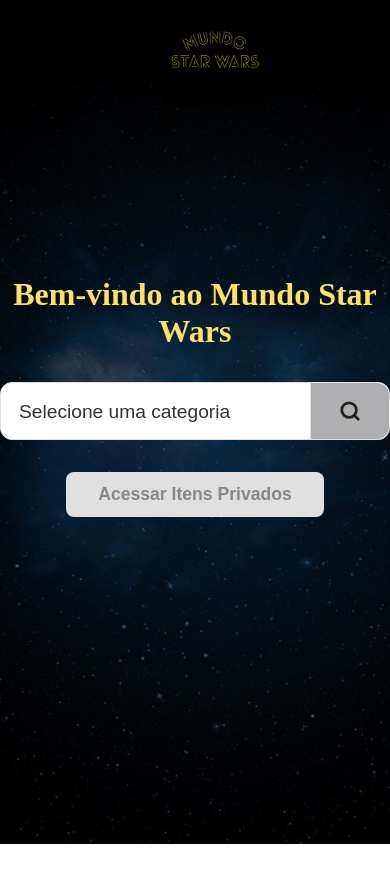
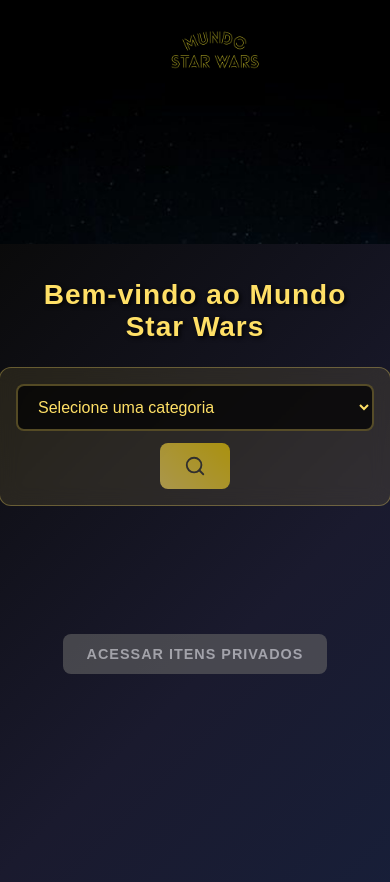
Before and after one commit to Antonia095/mundo-star-wars-front, a React (Vite) app: page / in a window 390 px wide. Shown: the top 882 px of the page. Before the commit the page ends 844 px from the top, so only its background shows below. Built offline with nearby package versions, Linux system fonts and the light colour scheme.

Commit message:
refatora codigo da pagina home e adiciona responsividade

```diff
--- a/src/components/PrivateRoute.tsx
+++ b/src/components/PrivateRoute.tsx
@@ -1,8 +1,9 @@
+import React from 'react';
 import { Navigate } from 'react-router-dom';
-import { isAuthenticated } from '../services/mockAuthService';
+import { isAuthenticated } from '../services/mundoStarWarsApi';
 
 interface PrivateRouteProps {
-  children: JSX.Element;
+  children: React.ReactElement;
 }
 
 const PrivateRoute = ({ children }: PrivateRouteProps) => {
--- a/src/pages/Home.tsx
+++ b/src/pages/Home.tsx
@@ -4,6 +4,42 @@
 import { useAuth } from '../hooks/useAuth';
 import { useNavigate } from 'react-router-dom';
 import '../styles/pages/Home.css';
+
+interface Filme {
+  title: string;
+  opening_crawl: string;
+  director: string;
+  producer: string;
+  release_date: string;
+}
+
+interface Personagem {
+  name: string;
+  gender: string;
+  birth_year: string;
+  height: string;
+}
+
+interface Planeta {
+  name: string;
+  climate: string;
+  terrain: string;
+  population: string;
+}
+
+type SwapiItem = Filme | Personagem | Planeta;
+
+const isFilme = (item: SwapiItem): item is Filme => {
+  return 'title' in item && 'opening_crawl' in item;
+};
+
+const isPersonagem = (item: SwapiItem): item is Personagem => {
+  return 'gender' in item && 'birth_year' in item;
+};
+
+const isPlaneta = (item: SwapiItem): item is Planeta => {
+  return 'climate' in item && 'terrain' in item;
+};
 
 const categorias = [
   { value: '', label: 'Selecione uma categoria' },
@@ -33,8 +69,57 @@
     buscar(categoria, termo);
   };
 
+  const getItemDetails = (item: SwapiItem, categoria: string): Record<string, string> | undefined => {
+    switch (categoria) {
+      case 'filme':
+        if (isFilme(item)) {
+          return {
+            Diretor: item.director || '',
+            Produtor: item.producer || '',
+            'Data de lançamento': item.release_date || ''
+          };
+        }
+        break;
+
+      case 'personagem':
+        if (isPersonagem(item)) {
+          return {
+            Gênero: item.gender || '',
+            'Ano de nascimento': item.birth_year || '',
+            Altura: item.height || ''
+          };
+        }
+        break;
+
+      case 'planeta':
+        if (isPlaneta(item)) {
+          return {
+            Clima: item.climate || '',
+            Terreno: item.terrain || '',
+            População: item.population || ''
+          };
+        }
+        break;
+
+      default:
+        return undefined;
+    }
+    return undefined;
+  };
+
+  const getItemTitle = (item: SwapiItem): string => {
+    return isFilme(item) ? item.title : item.name;
+  };
+
+  const getItemDescription = (item: SwapiItem): string => {
+    if (isFilme(item)) return item.opening_crawl;
+    if (isPlaneta(item)) return item.climate;
+    if (isPersonagem(item)) return item.gender;
+    return '';
+  };
+
   return (
-    <div>
+    <div className='container-home'>
       <h1>Bem-vindo ao Mundo Star Wars</h1>
       <form className='search-form' onSubmit={handleSubmit}>
         <select
@@ -66,28 +151,15 @@
           <svg xmlns="http://www.w3.org/2000/svg" width="22" height="22" viewBox="0 0 24 24" fill="none" stroke="#333" strokeWidth="2" strokeLinecap="round" strokeLinejoin="round"><circle cx="11" cy="11" r="8"/><line x1="21" y1="21" x2="16.65" y2="16.65"/></svg>
         </button>
       </form>
-      {loading && <p style={{color:'#ffe066'}}>Carregando...</p>}
-      {erro && <p style={{color:'#ffe066'}}>{erro}</p>}
+      {loading && <p className="loading-message">Carregando...</p>}
+      {erro && <p className="error-message">{erro}</p>}
       <div className="card-list">
         {resultados.map((item) => (
           <Card
-            title={"title" in item ? item.title : item.name}
-            description={"opening_crawl" in item ? item.opening_crawl : ("climate" in item ? item.climate : ("gender" in item ? item.gender : ''))}
-            details={
-              categoria === 'filme' ? {
-                Diretor: "director" in item ? item.director : '',
-                Produtor: "producer" in item ? item.producer : '',
-                'Data de lançamento': "release_date" in item ? item.release_date : ''
-              } : categoria === 'personagem' ? {
-                Gênero: "gender" in item ? item.gender : '',
-                'Ano de nascimento': "birth_year" in item ? item.birth_year : '',
-                Altura: "height" in item ? item.height : ''
-              } : categoria === 'planeta' ? {
-                Clima: "climate" in item ? item.climate : '',
-                Terreno: "terrain" in item ? item.terrain : '',
-                População: "population" in item ? item.population : ''
-              } : undefined
-            }
+            key={getItemTitle(item)}
+            title={getItemTitle(item)}
+            description={getItemDescription(item)}
+            details={getItemDetails(item, categoria)}
           />
         ))}
       </div>
--- a/src/pages/Login.tsx
+++ b/src/pages/Login.tsx
@@ -1,11 +1,11 @@
 
 import React, { useState, useEffect } from 'react';
 import { useNavigate, Link } from 'react-router-dom';
-import { useAuth } from '../hooks/useAuth';
+import { useAuth } from '../hooks/useAuthReal';
 import '../styles/pages/Login.css';
 
 const Login = () => {
-  const { auth, login, error, loading } = useAuth();
+  const { auth, login, error, loading, clearError } = useAuth();
   const [email, setEmail] = useState('');
   const [senha, setSenha] = useState('');
   const navigate = useNavigate();
@@ -13,6 +13,11 @@
   useEffect(() => {
     if (auth) navigate('/itens');
   }, [auth, navigate]);
+
+  useEffect(() => {
+    // Limpar erros quando o componente monta
+    clearError();
+  }, [clearError]);
 
   const handleSubmit = async (e: React.FormEvent) => {
     e.preventDefault();
@@ -44,6 +49,13 @@
         <button type="submit" disabled={loading}>{loading ? 'Entrando...' : 'Logar'}</button>
       </form>
       {error && <p style={{ color: 'red', marginTop: 8 }}>{error}</p>}
+
+      <p style={{ textAlign: 'center', marginTop: 16 }}>
+        Não tem uma conta?{' '}
+        <Link to="/register" style={{ color: '#ffe066', textDecoration: 'underline' }}>
+          Cadastre-se
+        </Link>
+      </p>
     </div>
   );
 };
--- a/src/styles/pages/Home.css
+++ b/src/styles/pages/Home.css
@@ -1,116 +1,275 @@
-h1 {
+.container-home {
+  min-height: 100vh;
+  display: flex;
+  flex-direction: column;
+  align-items: center;
+  justify-content: flex-start;
+  padding: 2rem;
+  background: linear-gradient(135deg, #0a0a0a 0%, #1a1a2e 50%, #16213e 100%);
+  color: #ffe066;
+  font-family: 'Arial', sans-serif;
+}
+
+.container-home h1 {
+  text-align: center;
+  font-size: 2.5rem;
+  margin-bottom: 2rem;
+  color: #ffe066;
+  text-shadow: 2px 2px 4px rgba(0, 0, 0, 0.8);
   font-weight: bold;
-  color: #ffe066;
-  text-align: center;
-  margin: 2rem 0;
+  letter-spacing: 1px;
 }
 
 .search-form {
-    display: flex;
-    align-items: center;
-    background: #fff;
-    border-radius: 12px;
-    box-shadow: 0 2px 8px rgba(20,40,75,0.08);
-    padding: 0;
-    margin: 24px auto 32px auto;
-    max-width: 700px;
-    height: 56px;
-    border: 1px solid #e0e0e0;
+  display: flex;
+  flex-direction: column;
+  align-items: center;
+  gap: 1rem;
+  margin-bottom: 2rem;
+  padding: 1.5rem;
+  background: rgba(255, 224, 102, 0.1);
+  border-radius: 12px;
+  border: 1px solid rgba(255, 224, 102, 0.3);
+  backdrop-filter: blur(10px);
+  width: 100%;
+  max-width: 500px;
+}
+
+.search-select,
+.search-input {
+  width: 100%;
+  padding: 0.75rem 1rem;
+  border: 2px solid rgba(255, 224, 102, 0.3);
+  border-radius: 8px;
+  background: rgba(0, 0, 0, 0.7);
+  color: #ffe066;
+  font-size: 1rem;
+  transition: all 0.3s ease;
+}
+
+.search-select:focus,
+.search-input:focus {
+  outline: none;
+  border-color: #ffe066;
+  box-shadow: 0 0 10px rgba(255, 224, 102, 0.5);
+}
+
+.search-select option {
+  background: #1a1a2e;
+  color: #ffe066;
+}
+
+.search-btn {
+  padding: 0.75rem 1.5rem;
+  background: linear-gradient(45deg, #ffe066, #ffd700);
+  border: none;
+  border-radius: 8px;
+  cursor: pointer;
+  transition: all 0.3s ease;
+  display: flex;
+  align-items: center;
+  gap: 0.5rem;
+  font-weight: bold;
+  color: #333;
+}
+
+.search-btn:hover:not(:disabled) {
+  transform: translateY(-2px);
+  box-shadow: 0 5px 15px rgba(255, 224, 102, 0.4);
+}
+
+.search-btn:disabled {
+  opacity: 0.6;
+  cursor: not-allowed;
+  transform: none;
 }
 
 .card-list {
-  display: flex;
-  flex-direction: row;
-  justify-content: center;
-  align-items: flex-start;
+  display: grid;
+  grid-template-columns: repeat(auto-fit, minmax(300px, 1fr));
+  gap: 1.5rem;
   width: 100%;
-  margin-top: 2rem;
-  gap: 2rem;
-}
-
-
-.search-select {
-  border: none;
-  outline: none;
-  font-size: 1.2rem;
-  padding: 0 18px;
-  height: 100%;
-  border-radius: 12px 0 0 12px;
-  background: transparent;
-  flex: 1;
-  min-width: 120px;
-  color: #333;
-  appearance: none;
-  -webkit-appearance: none;
-  -moz-appearance: none;
-}
-
-.search-input {
-  border: none;
-  outline: none;
-  font-size: 1.2rem;
-  padding: 0 18px;
-  height: 100%;
-  flex: 4;
-  background: transparent;
-  color: #333;
-}
-
-.search-btn {
-  border: none;
-  background: #afafb1;
-  color: #333;
-  font-size: 1.1rem;
-  padding: 0 28px;
-  height: 100%;
-  border-radius: 0 12px 12px 0;
-  cursor: pointer;
-  font-weight: 500;
-  transition: background 0.2s;
-  border-left: 1px solid #e0e0e0;
-}
-
-.search-btn svg {
-  display: block;
-  margin: 0 auto;
-  width: 22px;
-  height: 22px;
-  stroke: #333;
-  transition: stroke 0.2s;
-  stroke-width: 3;
-  fill: none;
-  object-fit: contain;
-  stroke-linecap: round;
-  stroke-linejoin: round;
-}
-
-.search-btn:disabled svg {
-  stroke: #202020;
-}
-
-.search-btn:hover svg {
-  stroke: #464442;
+  max-width: 1200px;
+  margin: 2rem 0;
+  padding: 0 1rem;
 }
 
 .itens-btn {
-  margin: 0 auto 2rem auto;
-  display: block;
-  padding: 12px 32px;
+  padding: 1rem 2rem;
+  background: linear-gradient(45deg, #4a90e2, #357abd);
+  color: white;
+  border: none;
   border-radius: 8px;
-  background: #ffe066;
-  color: #222;
-  font-weight: 700;
-  font-size: 1.1rem;
-  border: none;
+  font-size: 1rem;
+  font-weight: bold;
   cursor: pointer;
-  box-shadow: 0 2px 8px rgba(20,40,75,0.08);
-  transition: background 0.2s;
+  transition: all 0.3s ease;
+  margin-top: 2rem;
+  text-transform: uppercase;
+  letter-spacing: 1px;
 }
+
+.itens-btn:hover:not(:disabled) {
+  transform: translateY(-2px);
+  box-shadow: 0 5px 15px rgba(74, 144, 226, 0.4);
+}
+
 .itens-btn:disabled {
-  background: #e0e0e0;
-  color: #888;
+  background: #666;
   cursor: not-allowed;
+  transform: none;
+  opacity: 0.6;
 }
-.itens-btn:hover:not(:disabled) {
-  background: #ffe799;
+
+.loading-message,
+.error-message {
+  color: #ffe066;
+  font-size: 1rem;
+  margin: 1rem 0;
+  text-align: center;
+  font-weight: 500;
+  padding: 0.75rem 1rem;
+  border-radius: 8px;
+  max-width: 500px;
+  width: 100%;
 }
+
+.loading-message {
+  background-color: rgba(255, 224, 102, 0.1);
+  border: 1px solid rgba(255, 224, 102, 0.3);
+  display: flex;
+  align-items: center;
+  justify-content: center;
+  gap: 0.5rem;
+}
+
+.loading-message::before {
+  content: '';
+  width: 16px;
+  height: 16px;
+  border: 2px solid #ffe066;
+  border-top: 2px solid transparent;
+  border-radius: 50%;
+  animation: spin 1s linear infinite;
+}
+
+@keyframes spin {
+  0% { transform: rotate(0deg); }
+  100% { transform: rotate(360deg); }
+}
+
+.error-message {
+  background-color: rgba(255, 107, 107, 0.1);
+  border: 1px solid rgba(255, 107, 107, 0.3);
+  color: #ff6b6b;
+  display: flex;
+  align-items: center;
+  justify-content: center;
+  gap: 0.5rem;
+}
+
+.error-message::before {
+  content: '⚠️';
+  font-size: 1.2rem;
+}
+
+.loading-message {
+  animation: pulse 2s ease-in-out infinite alternate;
+}
+
+@keyframes pulse {
+  from {
+    opacity: 0.8;
+  }
+  to {
+    opacity: 1;
+  }
+}
+
+@media (max-width: 768px) {
+  .container-home {
+    padding: 1rem;
+  }
+
+  .container-home h1 {
+    font-size: 2rem;
+    margin-bottom: 1.5rem;
+  }
+
+  .search-form {
+    padding: 1rem;
+    max-width: 100%;
+  }
+
+  .card-list {
+    grid-template-columns: repeat(auto-fit, minmax(250px, 1fr));
+    gap: 1rem;
+    padding: 0;
+  }
+
+  .loading-message,
+  .error-message {
+    font-size: 0.9rem;
+    margin: 0.75rem 0;
+    padding: 0.5rem;
+  }
+
+  .loading-message::before {
+    width: 14px;
+    height: 14px;
+  }
+
+  .itens-btn {
+    padding: 0.75rem 1.5rem;
+    font-size: 0.9rem;
+  }
+}
+
+@media (max-width: 480px) {
+  .container-home h1 {
+    font-size: 1.75rem;
+  }
+
+  .search-form {
+    flex-direction: column;
+    gap: 0.75rem;
+  }
+
+  .card-list {
+    grid-template-columns: 1fr;
+  }
+}
+
+.container-home {
+  animation: fadeIn 0.8s ease-in-out;
+}
+
+@keyframes fadeIn {
+  from {
+    opacity: 0;
+    transform: translateY(20px);
+  }
+  to {
+    opacity: 1;
+    transform: translateY(0);
+  }
+}
+
+.search-form {
+  animation: slideInUp 0.6s ease-out 0.2s both;
+}
+
+@keyframes slideInUp {
+  from {
+    opacity: 0;
+    transform: translateY(30px);
+  }
+  to {
+    opacity: 1;
+    transform: translateY(0);
+  }
+}
+
+.card-list {
+  animation: slideInUp 0.6s ease-out 0.4s both;
+}
```
